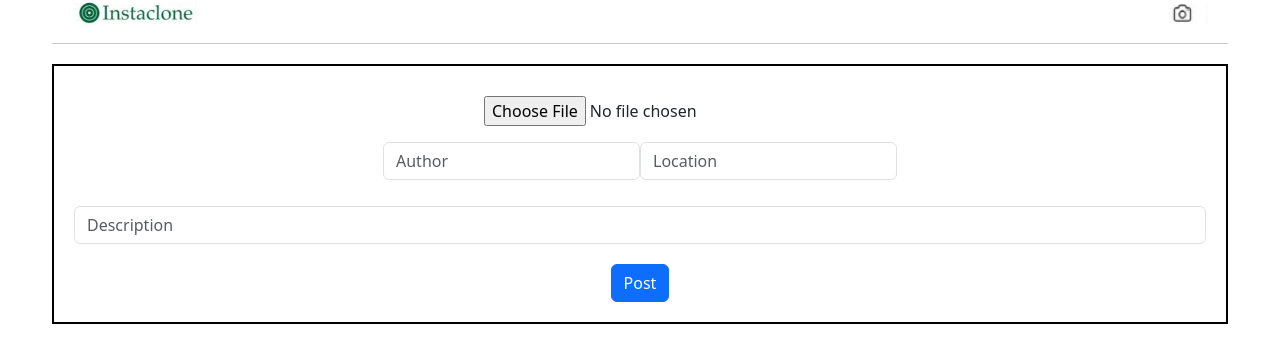
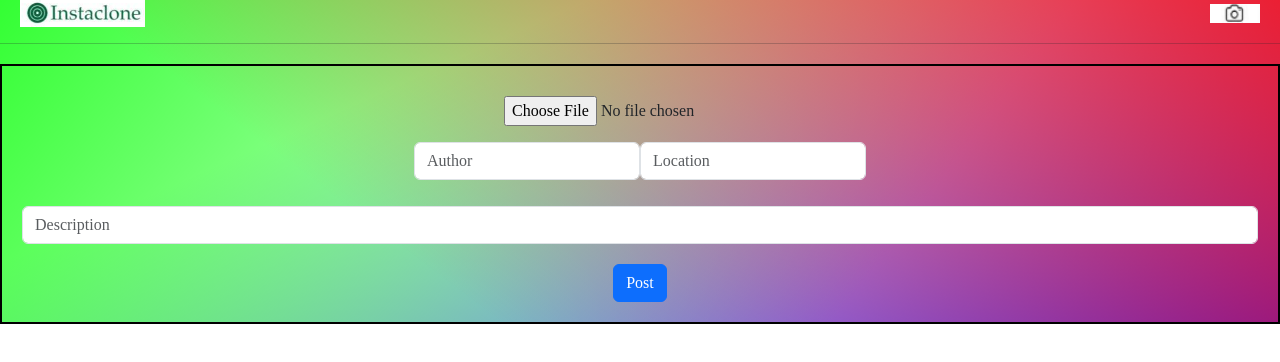
Before and after one commit to saurabhrairr/instaclone-, a React (Create React App) app in the folder Client/: page /form in a window 1280 px wide. Shown: the top 362 px of the page. Built offline with nearby package versions, Linux system fonts and the light colour scheme.

Commit message:
background color change font format change

```diff
--- a/Client/src/Postpage/Postview.js
+++ b/Client/src/Postpage/Postview.js
@@ -188,7 +188,7 @@ const Postview = () => {
   };
 
   return (
-    <div className="container1">
+    <div className="container4">
       <div></div>
       <div>
         {data.map((users, i) => {
@@ -213,8 +213,10 @@ const Postview = () => {
 
 
       {posts.map((item, i) => {
+          const postHeight = 590 + item.comments.length * 20;
         return (
-          <div className="Post" key={i}>
+          <div className="Post" key={i} style={{ height: `${postHeight}px` }}>
+
             <div className="user-information">
               <b className="name">{item.name}</b>
               <p>{item.location}</p>
--- a/Client/src/Postpage/postview.css
+++ b/Client/src/Postpage/postview.css
@@ -1,23 +1,23 @@
-
-.nav
-{
+body {
+  font-family: cursive;
+}
+.nav {
   display: flex;
   justify-content: space-between;
   margin-right: 30px;
   margin-left: 30px;
 }
-/* #lobo
-{
-       width:40px;
-} */
+.container4 {
+  background-color: aquamarine;
+}
 .modal-open {
   filter: blur(4px);
   pointer-events: none;
 }
 
-
 .heart-img.liked {
-  filter: brightness(0) saturate(100%) invert(53%) sepia(8%) saturate(4887%) hue-rotate(348deg) brightness(92%) contrast(87%);
+  filter: brightness(0) saturate(100%) invert(53%) sepia(8%) saturate(4887%)
+    hue-rotate(348deg) brightness(92%) contrast(87%);
 }
 
 .edit-modal {
@@ -31,44 +31,35 @@
   /* Add other styles for your modal */
 }
 
-
-.Post
-{
+.Post {
   margin: 10px;
   border: 1px solid black;
   margin-left: 500px;
-      margin-right:528px;
+  margin-right: 528px;
   height: 590px;
   width: 471px;
   background-color: aquamarine;
-
-
 }
-.user-information
-{
-      display:block;
+.user-information {
+  display: block;
   float: left;
-      margin-left:24px ;
-
+  margin-left: 24px;
 }
-.name
-{
+.name {
   display: flex;
-       justify-content:flex-start;
+  justify-content: flex-start;
   font-weight: bold;
 }
-.dots
-{
+.dots {
   display: flex;
   justify-content: end;
 }
-.user-image img
-{
+.user-image img {
   width: 470px;
   height: 300px;
 }
 
-.data-container-span-data{
+.data-container-span-data {
   width: 50%;
   margin-left: 25%;
   border: 1px solid;
@@ -78,29 +69,28 @@
   width: 37px;
   height: 30px;
   margin-top: 8px;
-       margin-left:20px;
+  margin-left: 20px;
 }
 .paper-plane {
   width: 29px;
   height: 29px;
-       margin-left:30px;
+  margin-left: 30px;
   margin-top: 9px;
 }
 .likes {
   width: 100px;
   text-align: center;
   height: 5px;
-       margin-top:6px;
+  margin-top: 6px;
 }
 .date {
   float: right;
   margin-top: 14px;
   margin-right: 15px;
 }
-.footer
-{
-       margin-left:23px;
-       padding-top:1px;
+.footer {
+  margin-left: 23px;
+  padding-top: 1px;
   font-weight: bold;
 }
 
@@ -127,14 +117,16 @@
   cursor: pointer;
 }
 
-
-
-
-
 .header-container {
-  background-color: #fff; /* Set your desired background color */
+  background: linear-gradient(
+      217deg,
+      rgba(255, 0, 0, 0.8),
+      rgba(255, 0, 0, 0) 70.71%
+    ),
+    linear-gradient(127deg, rgba(0, 255, 0, 0.8), rgba(0, 255, 0, 0) 70.71%),
+    linear-gradient(336deg, rgba(0, 0, 255, 0.8), rgba(0, 0, 255, 0) 70.71%);
   padding: 10px;
-  box-shadow: 0 2px 4px rgba(0, 0, 0, 0.1); /* Add a subtle shadow */
+  box-shadow: 0 2px 4px rgba(0, 0, 0, 0.1);
 }
 
 .nav {
@@ -165,10 +157,13 @@
 .logout-button:hover {
   background-color: #c0392b; /* Change color on hover */
 }
-@media (min-width: 768px){
-.container, .container-md, .container-sm {
+@media (min-width: 768px) {
+  .container,
+  .container-md,
+  .container-sm {
     max-width: 1200px;
-}}
+  }
+}
 
 @media (max-width: 768px) {
   .nav {
@@ -195,10 +190,6 @@
   }
 }
 
-
-
-
-
 @media (min-width: 769px) and (max-width: 1024px) {
   .nav {
     justify-content: center;
--- a/Client/src/form/Form.css
+++ b/Client/src/form/Form.css
@@ -1,5 +1,10 @@
 
+.container5{
+  background: linear-gradient(217deg, rgba(255,0,0,.8), rgba(255,0,0,0) 70.71%),
+            linear-gradient(127deg, rgba(0,255,0,.8), rgba(0,255,0,0) 70.71%),
+            linear-gradient(336deg, rgba(0,0,255,.8), rgba(0,0,255,0) 70.71%);
 
+}
 
 
      .nav {
@@ -11,6 +16,10 @@
 
      #lobo {
        width: 50px;
+       background: linear-gradient(217deg, rgba(255,0,0,.8), rgba(255,0,0,0) 70.71%),
+       linear-gradient(127deg, rgba(0,255,0,.8), rgba(0,255,0,0) 70.71%),
+       linear-gradient(336deg, rgba(0,0,255,.8), rgba(0,0,255,0) 70.71%);
+
      }
 
      .secondcontainer {
--- a/Client/src/form/Form.js
+++ b/Client/src/form/Form.js
@@ -63,7 +63,7 @@ const Form = () => {
 
   return (
     <>
-      <div className="container">
+      <div className="container5">
         <header>
           <div className="nav">
             <img src={insta} alt="logoimage" />
```
Lines whose indentation alone changed are shown as unchanged.
